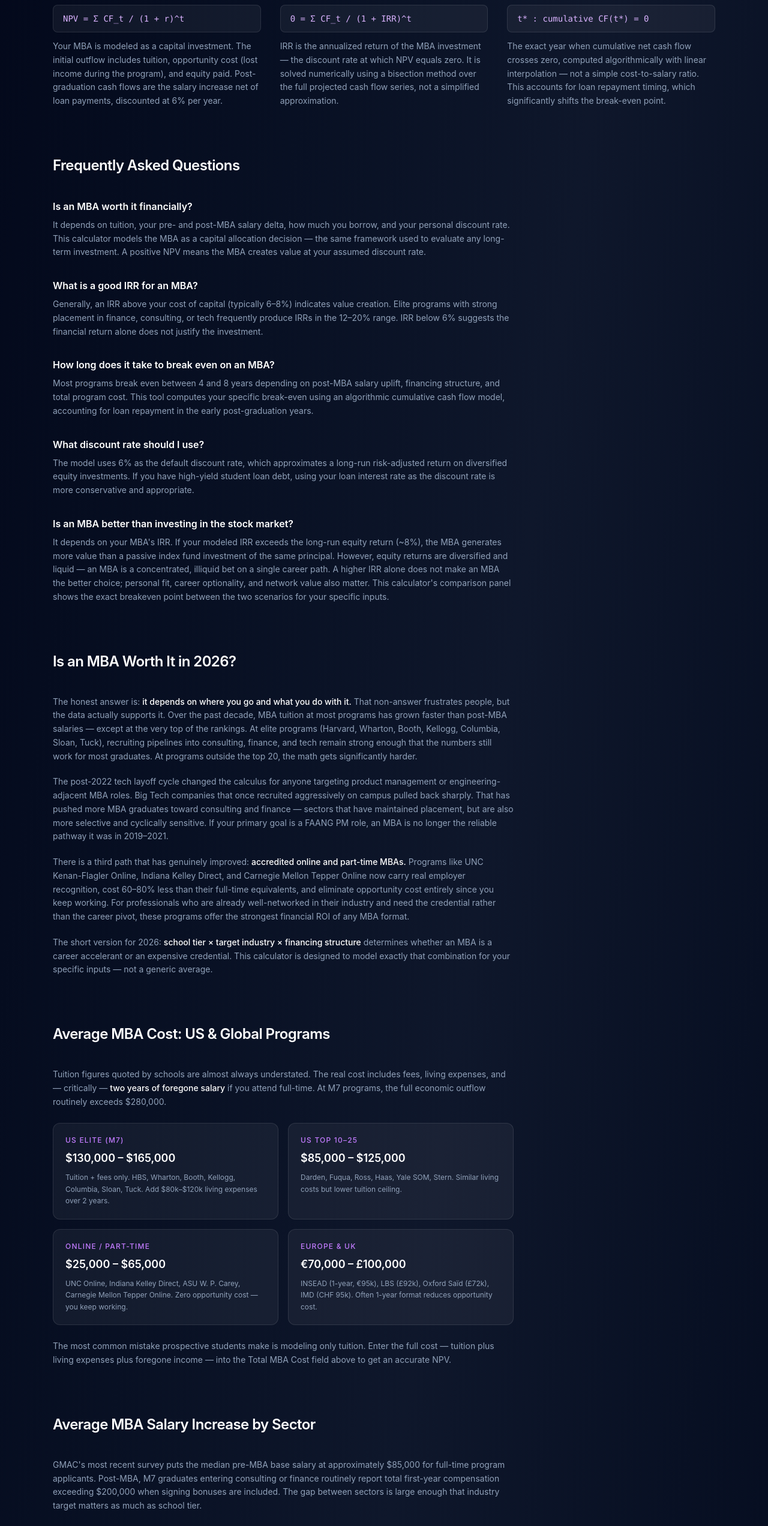
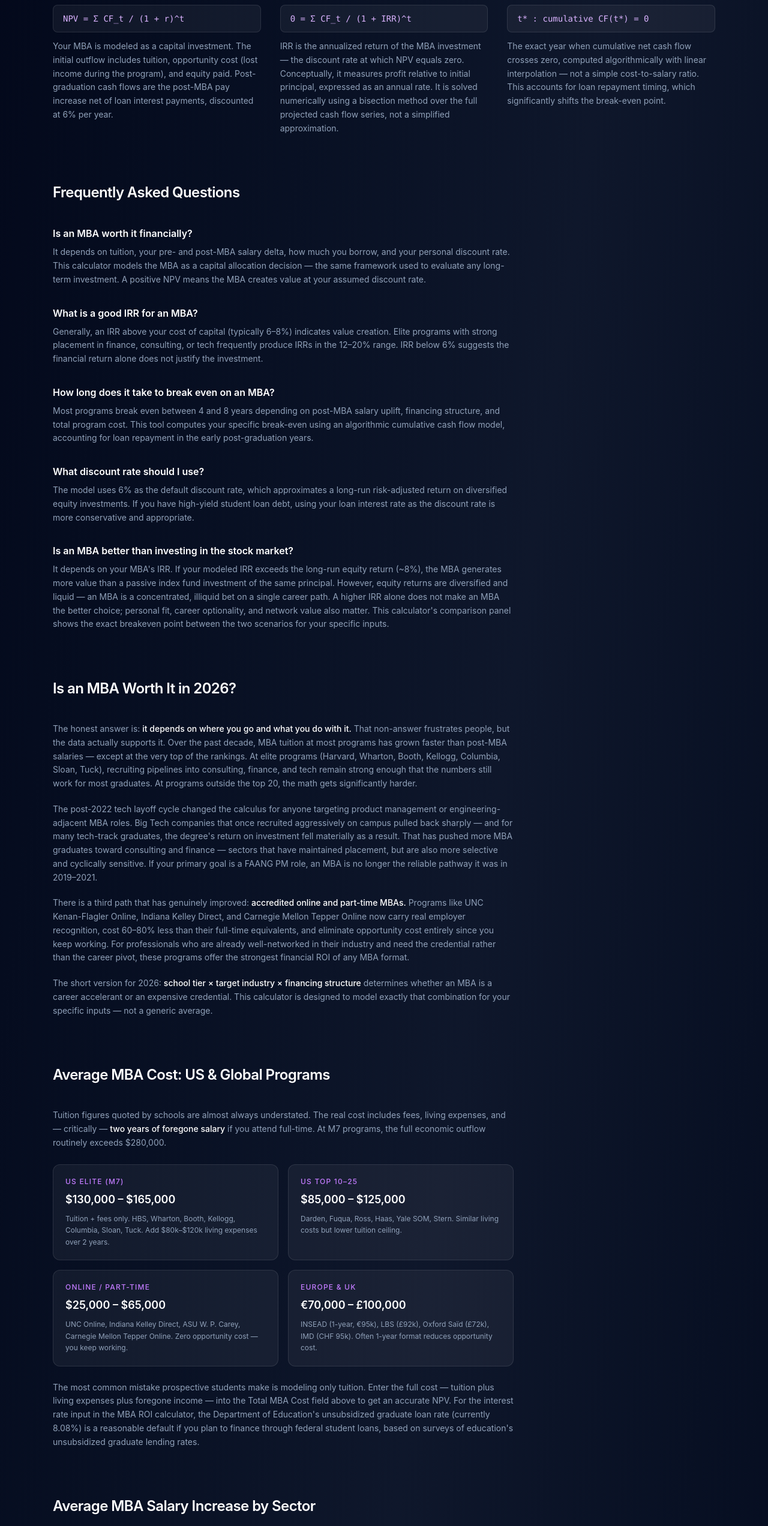
Before and after one commit to HrgChampion/careercapital, a Next.js app: page /mba-roi-calculator in a window 1280 px wide. Shown: the part 1884-4428 px from the top of the page at 60% size. Built offline with nearby package versions, Linux system fonts and the light colour scheme.

Commit message:
add missing keywords

```diff
--- a/app/average-mba-salary/page.tsx
+++ b/app/average-mba-salary/page.tsx
@@ -108,6 +108,8 @@ export default function AverageMbaSalaryPage() {
             The average salary for an MBA graduate varies from $85,000 at mid-tier online programs to $215,000+
             at M7 business schools placed into MBB consulting. For most MBA students, earning an MBA degree
             raises earning potential by 47–100% depending on career path, school tier, and destination industry.
+            Salary expectations after an MBA vary significantly based on prior work experience, program tier, and
+            target function — making it essential to model your specific scenario rather than rely on headline averages.
           </p>
           <div className="flex items-center gap-3 pt-1 border-t border-white/8">
             <div className="w-7 h-7 rounded-full bg-violet-600/20 border border-violet-500/30 flex items-center justify-center shrink-0">
@@ -211,7 +213,7 @@ export default function AverageMbaSalaryPage() {
               { factor: "Destination industry", impact: "Highest impact. MBB consulting pays $70,000–$90,000 more per year than general management at the same school tier. Industry choice alone can shift 10-year NPV by $200,000+.", weight: "~50% of variance" },
               { factor: "School tier and MBB access", impact: "M7 programs provide on-campus MBB recruiting access. Outside M7, MBB offers become rare — the average salary difference between M7 and T15 for consulting-track graduates is $35,000–$50,000/yr.", weight: "~25% of variance" },
               { factor: "Scholarship negotiation (affects realized ROI, not pay)", impact: "Scholarship does not change your post-MBA salary but reduces cost by $50,000–$120,000. This is the highest-leverage negotiation of the MBA process.", weight: "N/A — affects ROI" },
-              { factor: "Pre-MBA experience and lateral vs. career switch", impact: "Career switchers (teaching → consulting, military → MBB) typically see larger salary deltas than lateral movers within an industry. The MBA ROI case is structurally stronger for switchers.", weight: "~25% of variance" },
+              { factor: "Pre-MBA work experience and lateral vs. career switch", impact: "Career switchers (teaching → consulting, military → MBB) typically see larger salary deltas than lateral movers within an industry. Candidates with 4–6 years of work experience tend to enter higher-level post-MBA roles, which directly raises first-year compensation. The MBA ROI case is structurally stronger for switchers.", weight: "~25% of variance" },
             ].map(({ factor, impact, weight }) => (
               <div key={factor} className="bg-white/5 border border-white/10 rounded-xl p-5 space-y-2">
                 <div className="flex flex-col sm:flex-row sm:justify-between gap-1">
@@ -290,7 +292,7 @@ export default function AverageMbaSalaryPage() {
             <p className="text-xs font-medium text-violet-400 uppercase tracking-widest mb-1">Career Progression</p>
             <h2 className="text-2xl font-semibold tracking-tight">MBA Salary by Years of Experience Post-Graduation</h2>
             <p className="text-slate-400 text-sm mt-2 leading-relaxed">
-              Average MBA salary by years of experience post-graduation shows the widest divergence across industries at the 5–7 year mark, where partner-track and equity-vesting dynamics compound compensation dramatically. The "average MBA salary" figure commonly cited in surveys reflects the Year 1–2 range; the long-term picture looks very different.
+              Average MBA salary by years of experience post-graduation shows the widest divergence across industries at the 5–7 year mark, where partner-track and equity-vesting dynamics compound compensation dramatically. The differences in average MBA salary between industries compound over time — a gap of $60,000–$80,000 at Year 1 can widen to $300,000–$500,000 by Year 10. The "average MBA salary" figure commonly cited in surveys reflects the Year 1–2 range; the long-term picture looks very different.
             </p>
           </div>
           <div className="space-y-3">
--- a/app/mba-roi-calculator/page.tsx
+++ b/app/mba-roi-calculator/page.tsx
@@ -144,7 +144,8 @@ export default function Home() {
                 <p className="text-slate-400 text-sm leading-relaxed">
                   Your MBA is modeled as a capital investment. The initial outflow includes tuition,
                   opportunity cost (lost income during the program), and equity paid. Post-graduation
-                  cash flows are the salary increase net of loan payments, discounted at 6% per year.
+                  cash flows are the post-MBA pay increase net of loan interest payments, discounted
+                  at 6% per year.
                 </p>
               </div>
 
@@ -155,7 +156,8 @@ export default function Home() {
                 </div>
                 <p className="text-slate-400 text-sm leading-relaxed">
                   IRR is the annualized return of the MBA investment — the discount rate at which NPV
-                  equals zero. It is solved numerically using a bisection method over the full
+                  equals zero. Conceptually, it measures profit relative to initial principal, expressed
+                  as an annual rate. It is solved numerically using a bisection method over the full
                   projected cash flow series, not a simplified approximation.
                 </p>
               </div>
@@ -251,9 +253,10 @@ export default function Home() {
               <p className="text-slate-400 text-sm leading-relaxed">
                 The post-2022 tech layoff cycle changed the calculus for anyone targeting product management or
                 engineering-adjacent MBA roles. Big Tech companies that once recruited aggressively on campus pulled
-                back sharply. That has pushed more MBA graduates toward consulting and finance — sectors that have
-                maintained placement, but are also more selective and cyclically sensitive. If your primary goal is
-                a FAANG PM role, an MBA is no longer the reliable pathway it was in 2019–2021.
+                back sharply — and for many tech-track graduates, the degree&apos;s return on investment fell
+                materially as a result. That has pushed more MBA graduates toward consulting and finance — sectors
+                that have maintained placement, but are also more selective and cyclically sensitive. If your primary
+                goal is a FAANG PM role, an MBA is no longer the reliable pathway it was in 2019–2021.
               </p>
               <p className="text-slate-400 text-sm leading-relaxed">
                 There is a third path that has genuinely improved: <span className="text-white font-medium">accredited online and part-time MBAs.</span> Programs
@@ -305,7 +308,9 @@ export default function Home() {
               <p className="text-slate-400 text-sm leading-relaxed">
                 The most common mistake prospective students make is modeling only tuition. Enter the full cost —
                 tuition plus living expenses plus foregone income — into the Total MBA Cost field above to get an
-                accurate NPV.
+                accurate NPV. For the interest rate input in the MBA ROI calculator, the Department of Education&apos;s
+                unsubsidized graduate loan rate (currently 8.08%) is a reasonable default if you plan to finance
+                through federal student loans, based on surveys of education&apos;s unsubsidized graduate lending rates.
               </p>
             </div>
           </section>
@@ -317,8 +322,10 @@ export default function Home() {
               <p className="text-slate-400 text-sm leading-relaxed">
                 GMAC&apos;s most recent survey puts the median pre-MBA base salary at approximately $85,000 for
                 full-time program applicants. Post-MBA, M7 graduates entering consulting or finance routinely report
-                total first-year compensation exceeding $200,000 when signing bonuses are included. The gap between
-                sectors is large enough that industry target matters as much as school tier.
+                total first-year compensation exceeding $200,000 when signing bonuses are included. The delta between
+                post-MBA and pre-MBA pay is the single most important input in any ROI model — a larger gap compresses
+                break-even faster than any other variable. The gap between sectors is large enough that industry
+                target matters as much as school tier.
               </p>
               <div className="grid sm:grid-cols-2 gap-4">
                 <div className="bg-white/5 border border-white/10 rounded-xl p-5 space-y-1">
@@ -468,11 +475,12 @@ export default function Home() {
             <h2 className="text-2xl font-semibold tracking-tight mb-10">How This Compares to the Bloomberg ROI Calculator</h2>
             <div className="space-y-6 max-w-3xl">
               <p className="text-slate-400 text-sm leading-relaxed">
-                Bloomberg Businessweek&apos;s MBA ROI calculator is one of the most widely referenced tools for evaluating
-                business school returns. It uses reported median salary data from schools and a simplified payback-period
-                model. This calculator takes a different approach — a <span className="text-white font-medium">full discounted cash flow (DCF) model</span> that
-                accounts for opportunity cost, loan repayment schedules, salary growth compounding, and your personal
-                discount rate. Here is how the two approaches differ:
+                Based on Bloomberg Businessweek&apos;s rankings methodology, their MBA ROI calculator surveyed roughly
+                9,500 students and alumni across top programs to build its salary dataset. It uses reported median
+                salary data from schools and a simplified payback-period model. This calculator takes a different
+                approach — a <span className="text-white font-medium">full discounted cash flow (DCF) model</span> that accounts for opportunity cost,
+                loan repayment schedules, salary growth compounding, and your personal discount rate. Here is how
+                the two approaches differ:
               </p>
               <div className="overflow-x-auto">
                 <table className="w-full text-sm text-left border border-white/10 rounded-xl overflow-hidden">
```
Also changed, not shown: app/post-mba-salary/page.tsx (+6 -2 lines).
